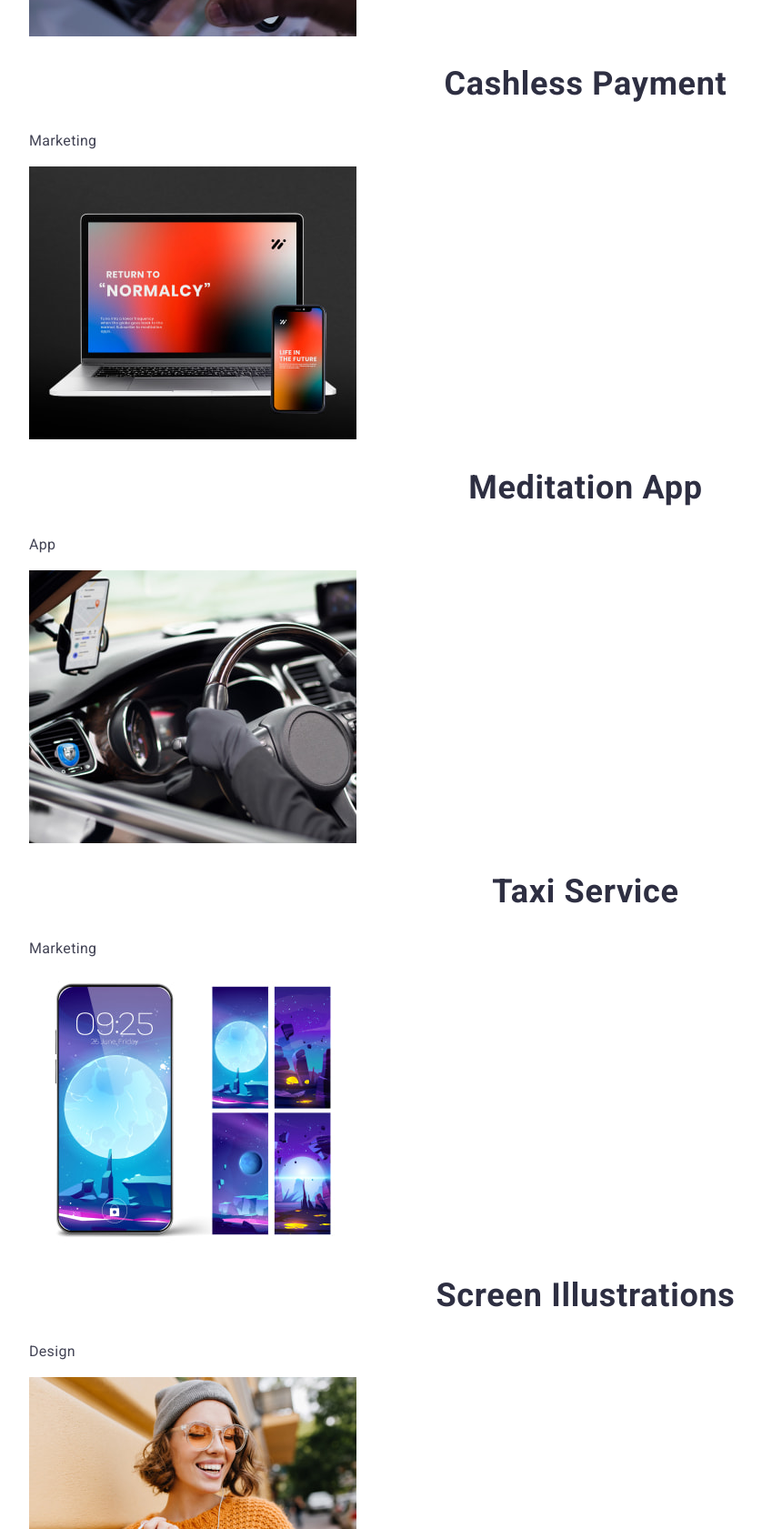
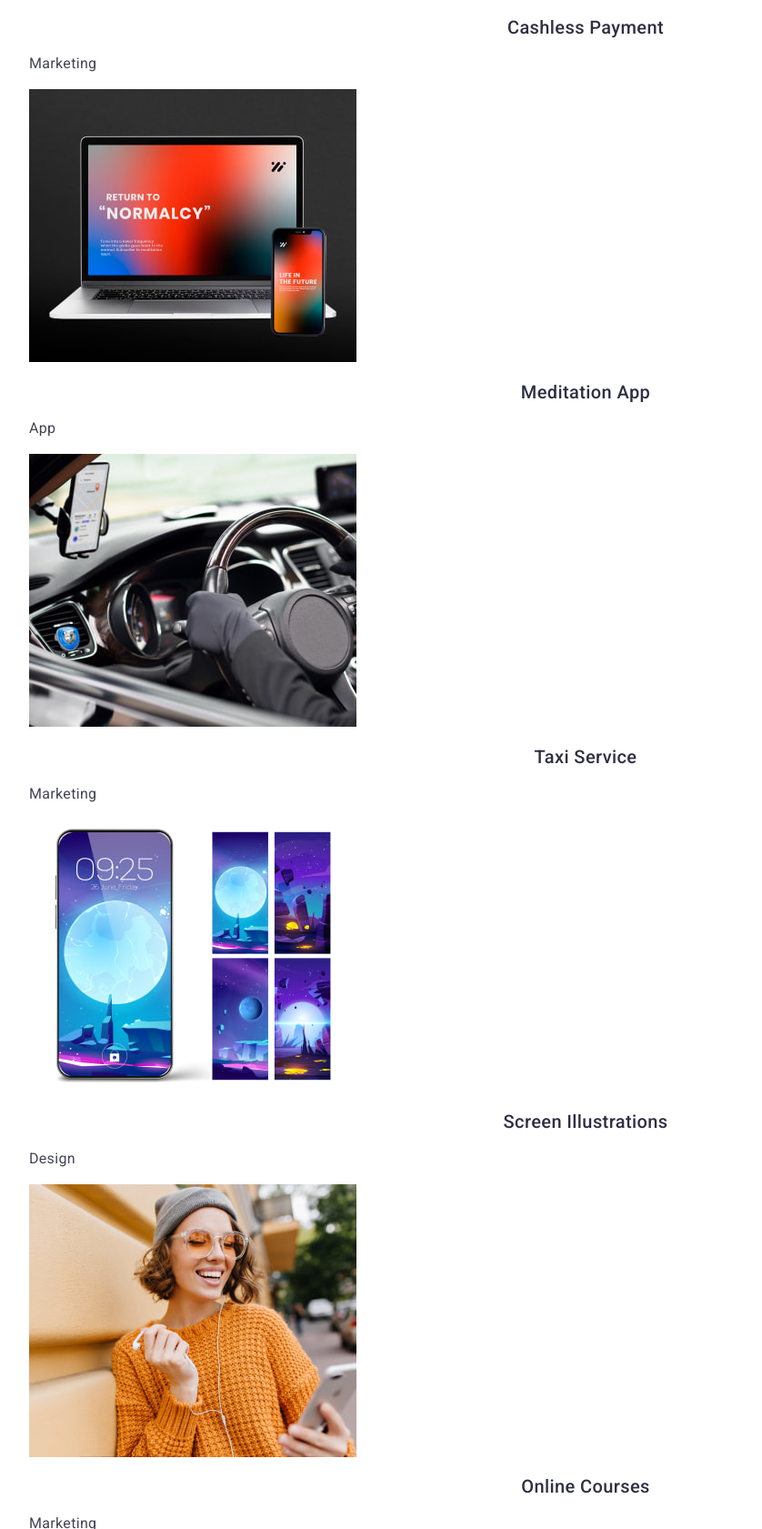
Before and after one commit to Perslay/goit-markup-hw-02, a plain HTML site: page portfolio.html in a window 1280 px wide. Shown: the part 1119-2800 px from the top of the page at 91% size, without its empty margins (16-854 px from the left). Drawn offline with Linux system fonts and the light colour scheme.

Commit message:
Second homework portfolio headings
Adding portfolio h2 class

```diff
--- a/css/styles.css
+++ b/css/styles.css
@@ -158,3 +158,9 @@ body {
   background-color: var(--ocean);
   color: var(--white);
 }
+
+.portfolio-h2 {
+  font-size: 20px;
+  font-weight: 500;
+  line-height: 1.2;
+}
--- a/portfolio.html
+++ b/portfolio.html
@@ -66,7 +66,7 @@
                 width="360"
                 height="300"
               />
-              <h2 class="second-heading">Banking App Interface Concept</h2>
+              <h2 class="second-heading portfolio-h2">Banking App Interface Concept</h2>
               <p class="paragraph">App</p>
             </a>
           </li>
@@ -78,7 +78,7 @@
                 width="360"
                 height="300"
               />
-              <h2 class="second-heading">Cashless Payment</h2>
+              <h2 class="second-heading portfolio-h2">Cashless Payment</h2>
               <p class="paragraph">Marketing</p>
             </a>
           </li>
@@ -90,7 +90,7 @@
                 width="360"
                 height="300"
               />
-              <h2 class="second-heading">Meditation App</h2>
+              <h2 class="second-heading portfolio-h2">Meditation App</h2>
               <p class="paragraph">App</p>
             </a>
           </li>
@@ -102,7 +102,7 @@
                 width="360"
                 height="300"
               />
-              <h2 class="second-heading">Taxi Service</h2>
+              <h2 class="second-heading portfolio-h2">Taxi Service</h2>
               <p class="paragraph">Marketing</p>
             </a>
           </li>
@@ -114,7 +114,7 @@
                 width="360"
                 height="300"
               />
-              <h2 class="second-heading">Screen Illustrations</h2>
+              <h2 class="second-heading portfolio-h2">Screen Illustrations</h2>
               <p class="paragraph">Design</p>
             </a>
           </li>
@@ -126,7 +126,7 @@
                 width="360"
                 height="300"
               />
-              <h2 class="second-heading">Online Courses</h2>
+              <h2 class="second-heading portfolio-h2">Online Courses</h2>
               <p class="paragraph">Marketing</p>
             </a>
           </li>
@@ -138,7 +138,7 @@
                 width="360"
                 height="300"
               />
-              <h2 class="second-heading">Instagram Stories Concept</h2>
+              <h2 class="second-heading portfolio-h2">Instagram Stories Concept</h2>
               <p class="paragraph">Design</p>
             </a>
           </li>
@@ -150,7 +150,7 @@
                 width="360"
                 height="300"
               />
-              <h2 class="second-heading">Organic Food</h2>
+              <h2 class="second-heading portfolio-h2">Organic Food</h2>
               <p class="paragraph">Web Site</p>
             </a>
           </li>
@@ -162,7 +162,7 @@
                 width="360"
                 height="300"
               />
-              <h2 class="second-heading">Fresh Coffee</h2>
+              <h2 class="second-heading portfolio-h2">Fresh Coffee</h2>
               <p class="paragraph">Web Site</p>
             </a>
           </li>
```
